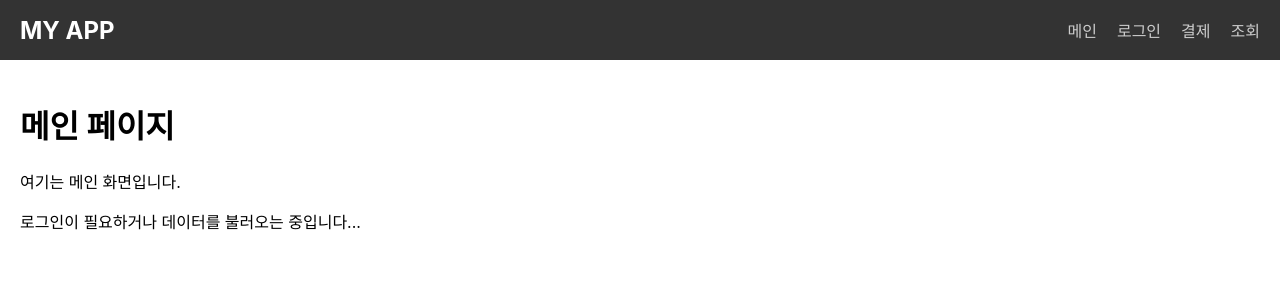
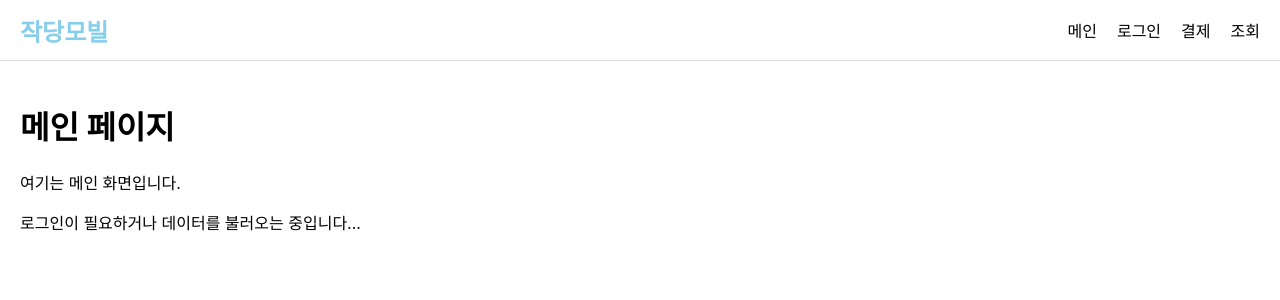
Before and after one commit to SK-Shielders-Final-Project/FrontEnd-Web-, a React (Create React App) app: page / in a window 1280 px wide. Shown: the top 300 px of the page. Built offline with nearby package versions, Linux system fonts and the light colour scheme; no server answers.

Commit message:
feat: css 수정

```diff
--- a/src/Layout.css
+++ b/src/Layout.css
@@ -6,9 +6,10 @@
 
   height: 60px;              /* 헤더 높이 */
   padding: 0 20px;           /* 좌우 여백 */
-  background-color: #333;    /* 배경색 (검정) */
-  color: white;              /* 글자색 (흰색) */
+  background-color: white;    /* 배경색 (검정) */
+  color: black;              /* 글자색 (흰색) */
 
+  border-bottom: 1px solid #ddd;
   /* (선택) 스크롤 해도 상단에 고정하고 싶다면 아래 주석 해제 */
   /* position: fixed; top: 0; left: 0; width: 100%; box-sizing: border-box; */
 }
@@ -17,7 +18,7 @@
 .logo a {
   font-size: 1.5rem;
   font-weight: bold;
-  color: white;
+  color: skyblue;
   text-decoration: none;
 }
 
@@ -29,7 +30,7 @@
 
 /* 각 메뉴 아이템 스타일 */
 .nav-item {
-  color: #ccc;
+  color: black;
   text-decoration: none; /* 밑줄 제거 */
   font-size: 1rem;
   transition: color 0.3s;
@@ -37,5 +38,5 @@
 
 /* 마우스 올렸을 때 효과 */
 .nav-item:hover {
-  color: white;
+  color: gray;
 }
--- a/src/Layout.js
+++ b/src/Layout.js
@@ -9,7 +9,7 @@ const Layout = () => {
 
         {/* 왼쪽: 로고 (필요 없다면 지워도 됩니다) */}
         <div className="logo">
-          <Link to="/">MY APP</Link>
+          <Link to="/">작당모빌</Link>
         </div>
 
         {/* 오른쪽: 메뉴 리스트 */}
```
